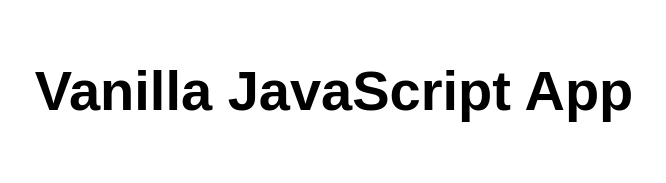
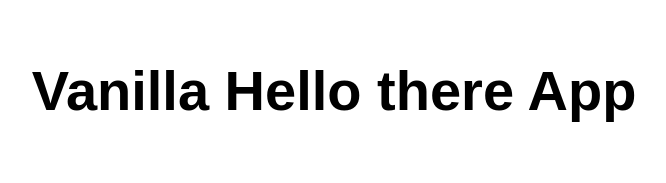
Before and after one commit to kcuthrell/KC, a website: page src/index.html in a window 1280 px wide. Shown: the whole page, without its empty margins (306-972 px from the left). Drawn offline with Linux system fonts and the light colour scheme.

Commit message:
New Changes

```diff
--- a/src/index.html
+++ b/src/index.html
@@ -10,7 +10,7 @@
 
 <body>
   <main>
-    <h1>Vanilla JavaScript App</h1>
+    <h1>Vanilla Hello there App</h1>
   </main>
 </body>
 
```
